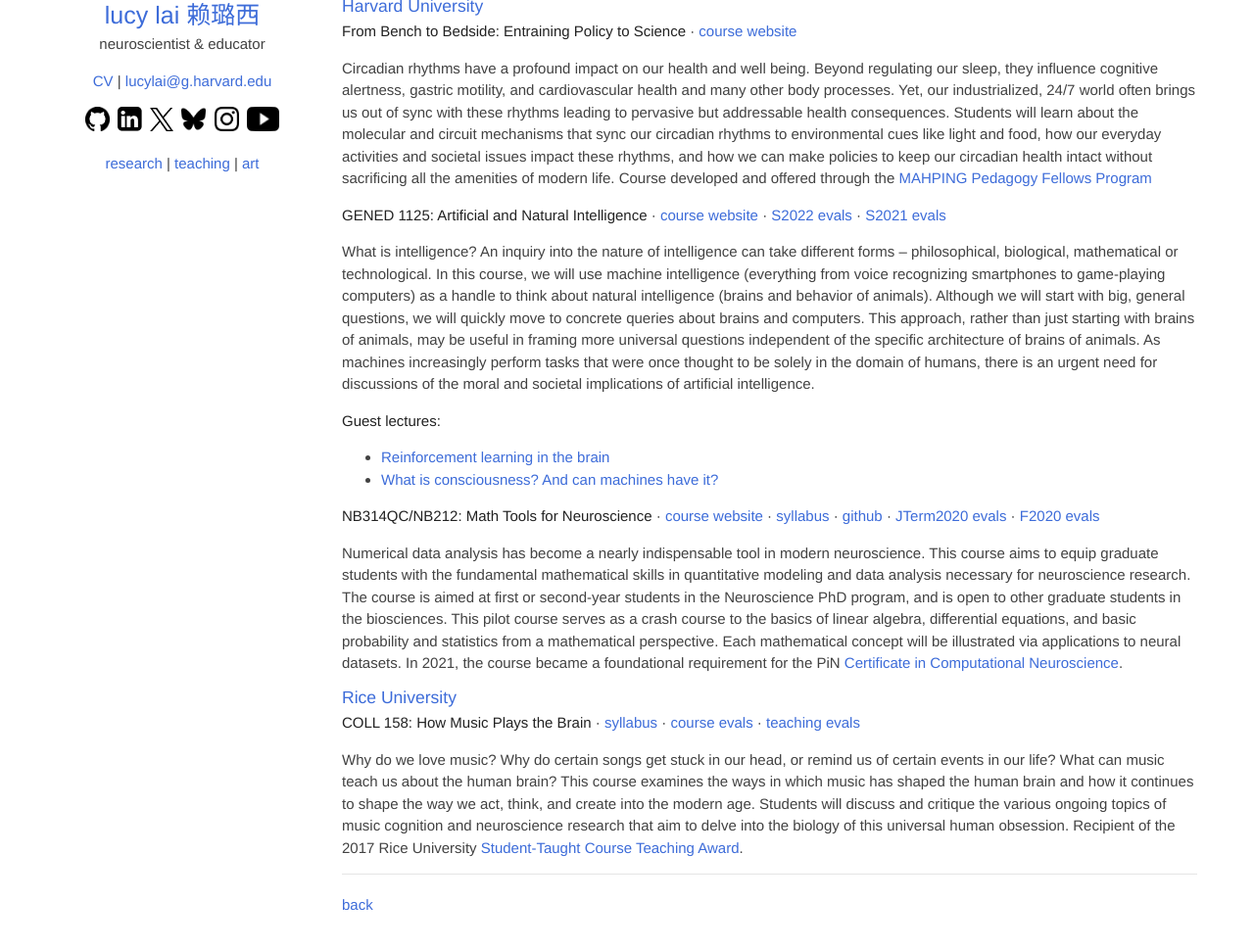
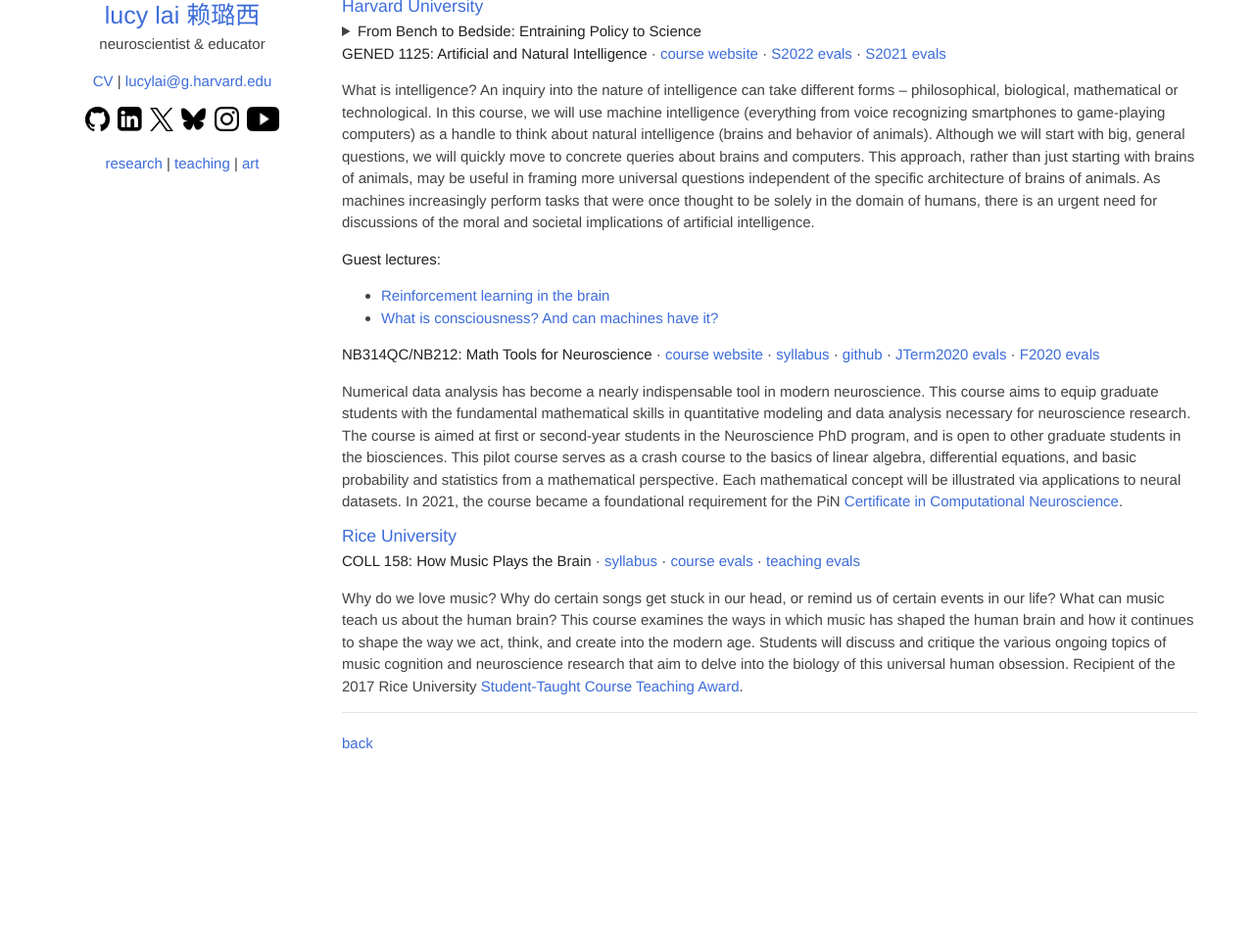
Before and after one commit to lucylai96/lucylai96.github.io, a Jekyll site: the page built from teaching.md, in a window 1280 px wide and 1252 px high. Shown: the part 251-1220 px from the top of the window at 98% size. Built offline with Jekyll 4.4.1, drawn with Linux system fonts in a browser that asks for light colours; our own code applies the rules of GitHub Pages for plain Markdown files.

Commit message:
Update teaching.md

```diff
--- a/teaching.md
+++ b/teaching.md
@@ -12,7 +12,7 @@
 <details>
 <summary><strong>COGS 180: Decision Making in the Brain</strong></summary>
 
-  <a href="https://cogs180.github.io/su24/" target="_blank">course website</a> ·
+<a href="https://cogs180.github.io/su24/" target="_blank">course website</a> ·
 <a href="https://docs.google.com/document/d/1YbU2V1225l-x12fQKUVlMM4-4mK96GNLAb7WUcLVrbA/edit?tab=t.0" target="_blank">syllabus</a> ·
 <a href="./files/cogs180_set.pdf" target="_blank">SET evals</a> ·
 <a href="./files/cogs180_survey.pdf" target="_blank">course survey</a>
@@ -21,18 +21,23 @@
 
 <p><strong>Prerequisites:</strong> <a href="#">COGS 14A</a> and <a href="#">BILD 12 or COGS 17</a> and <a href="#">COGS 18</a> or permission of instructor.</p>
 
-[course website](https://cogs180.github.io/su24/){:target="_blank"} · [syllabus](https://docs.google.com/document/d/1YbU2V1225l-x12fQKUVlMM4-4mK96GNLAb7WUcLVrbA/edit?tab=t.0){:target="_blank"} · [SET evals](./files/cogs180_set.pdf){:target="_blank"} · [course survey](./files/cogs180_survey.pdf){:target="_blank"}
-
-This interdisciplinary course aims to unravel the complexities behind human decision making by integrating insights from psychology, economics, neuroscience, psychiatry, design, and machine learning. We will explore everything from the cognitive biases and heuristics that shape our everyday decisions, to how decision making is impaired in various psychiatric disorders. We will also discuss why it's so hard to make rational decisions, and how we can use AI to improve our decision making. **Prerequisites:** [COGS 14A] and [BILD 12 or COGS 17] and [COGS 18] or permission of instructor.
-
+<p> </p>
 
 </details>
 
 
 ### Harvard University
-**From Bench to Bedside: Entraining Policy to Science** · [course website](https://mahpingfellows.github.io/course/){:target="_blank"}
 
-Circadian rhythms have a profound impact on our health and well being. Beyond regulating our sleep, they influence cognitive alertness, gastric motility, and cardiovascular health and many other body processes. Yet, our industrialized, 24/7 world often brings us out of sync with these rhythms leading to pervasive but addressable health consequences. Students will learn about the molecular and circuit mechanisms that sync our circadian rhythms to environmental cues like light and food, how our everyday activities and societal issues impact these rhythms, and how we can make policies to keep our circadian health intact without sacrificing all the amenities of modern life. Course developed and offered through the [MAHPING Pedagogy Fellows Program](https://mahping.hsites.harvard.edu/pedagogy-fellows-program){:target="_blank"}
+<details>
+<summary><strong>From Bench to Bedside: Entraining Policy to Science</strong></summary>
+
+<a href="https://mahpingfellows.github.io/course/" target="_blank">course website</a>
+
+<p>Circadian rhythms have a profound impact on our health and well being. Beyond regulating our sleep, they influence cognitive alertness, gastric motility, and cardiovascular health and many other body processes. Yet, our industrialized, 24/7 world often brings us out of sync with these rhythms leading to pervasive but addressable health consequences. Students will learn about the molecular and circuit mechanisms that sync our circadian rhythms to environmental cues like light and food, how our everyday activities and societal issues impact these rhythms, and how we can make policies to keep our circadian health intact without sacrificing all the amenities of modern life. Course developed and offered through the <a href="https://mahping.hsites.harvard.edu/pedagogy-fellows-program" target="_blank">MAHPING Pedagogy Fellows Program</a> </p>
+
+<p> </p>
+
+</details>
 
 
 **GENED 1125: Artificial and Natural Intelligence** · [course website](https://gened1125.github.io/spring2024/){:target="_blank"} · [S2022 evals](./files/gened1125_s22.pdf){:target="_blank"} · [S2021 evals](./files/gened1125_s21.pdf){:target="_blank"}
```
